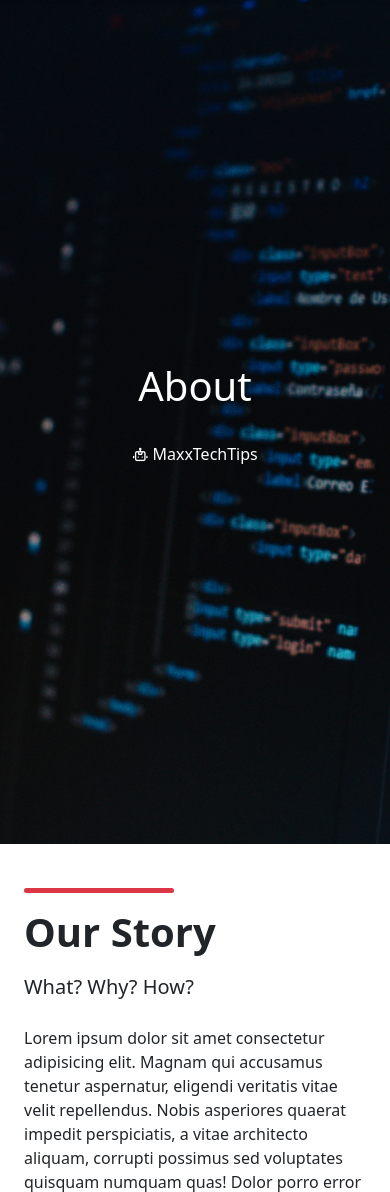
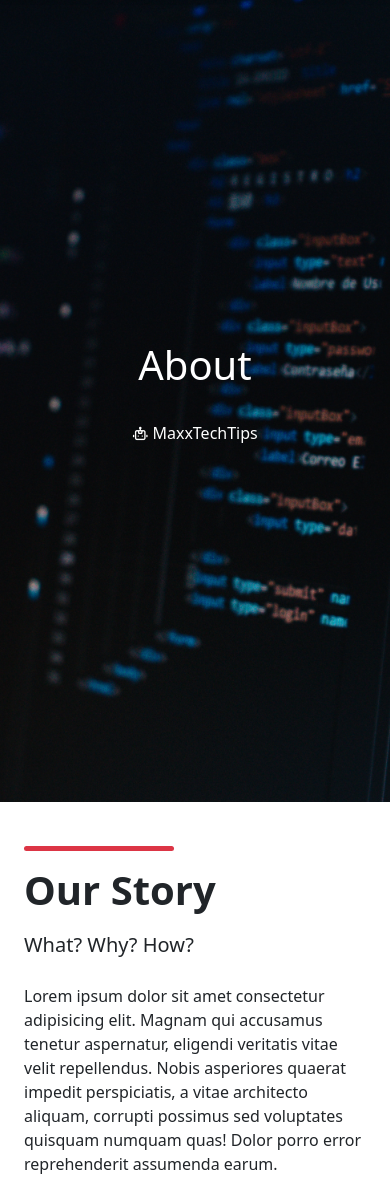
Before and after one commit to XData08/VaultVerse-3.0, a Flask app: page /about in a window 390 px wide. Shown: the part 56-1248 px from the top of the page. Run offline with Flask 2, Linux system fonts and the light colour scheme.

Commit message:
Increment #1 : debug

```diff
--- a/App/static/css/style.css
+++ b/App/static/css/style.css
@@ -56,6 +56,6 @@ h1.top-line::before {
         font-size :2.5rem;
         margin-bottom: 1rem;
     }
-    .div-image-1 { height : 100vh; }
-    .div-image-2 { height : 100vh; }
+    .div-image-1 { height : 95vh; }
+    .div-image-2 { height : 95vh; }
 }
```
